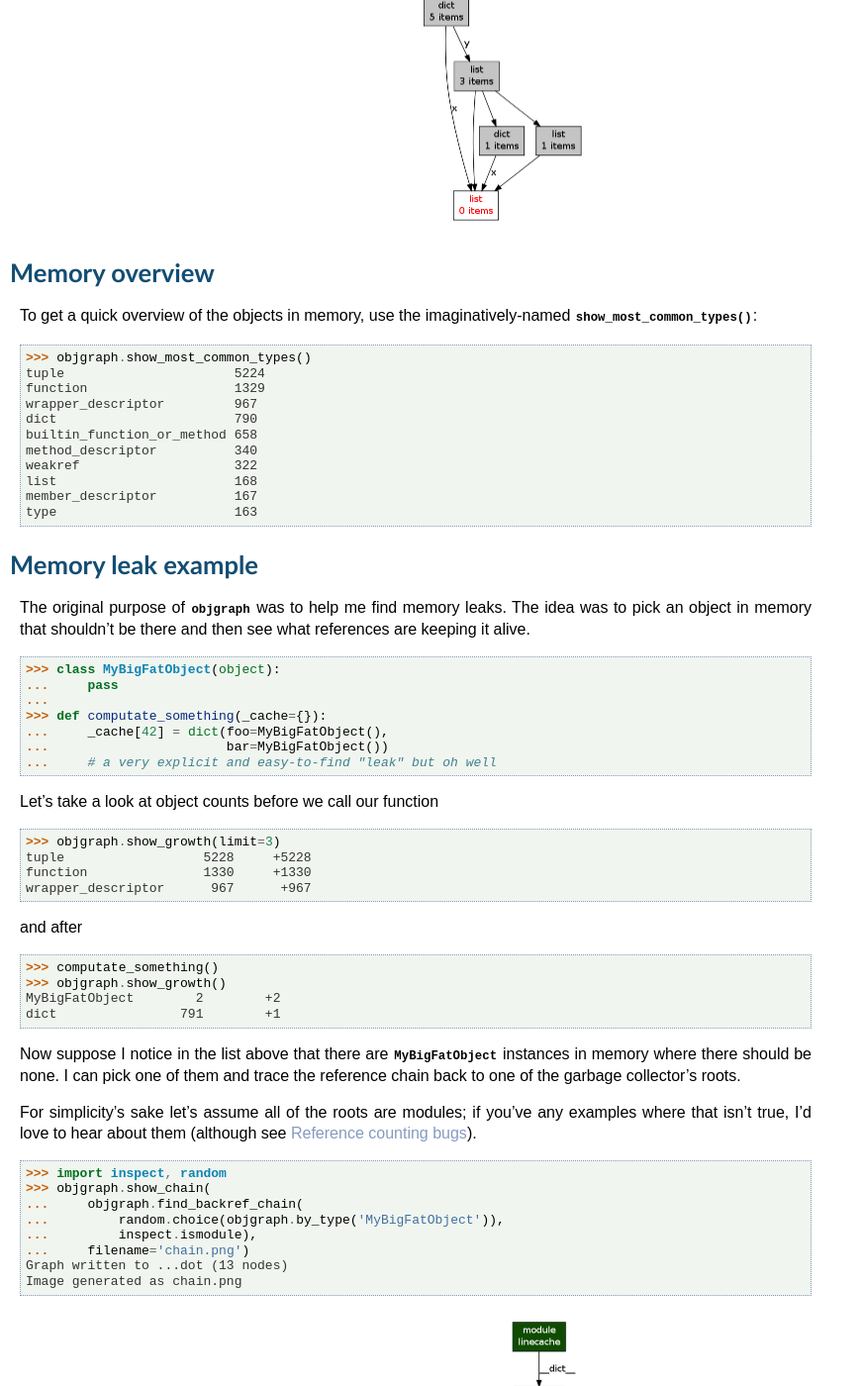
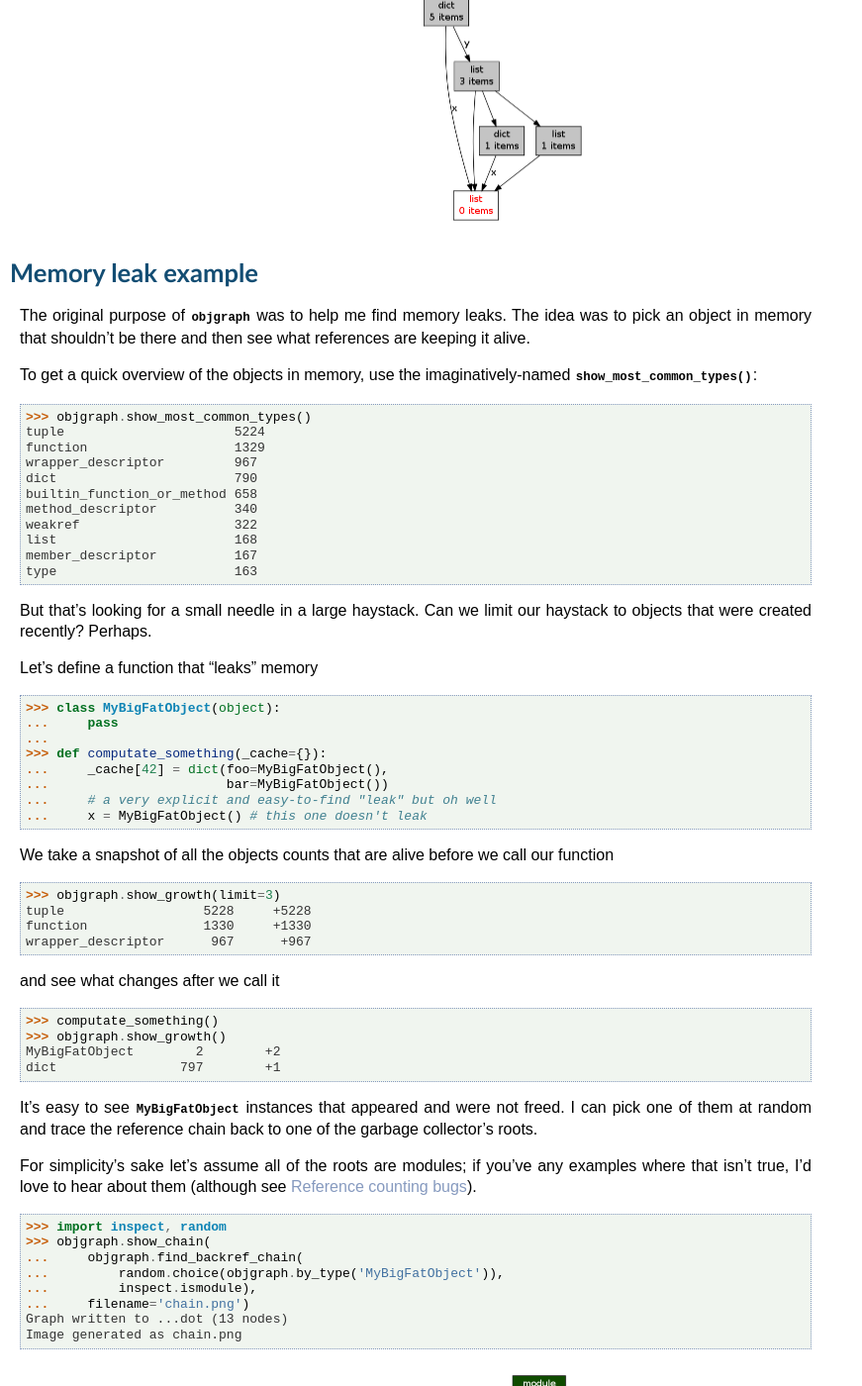
Before and after one commit to mgedmin/objgraph, a Sphinx documentation site: the page built from docs/index.txt, in a window 1280 px wide and 1400 px high, scrolled down 1359 px. Shown: the whole window at 99% size, without its empty margins (0-871 px from the left). Built offline with Sphinx 7.4.7, drawn with Linux system fonts in a browser that asks for light colours.

Commit message:
More documentation edits.

```diff
--- a/docs/index.txt
+++ b/docs/index.txt
@@ -42,8 +42,12 @@ and you'll see
    :scale: 50%
 
 
-Memory overview
----------------
+Memory leak example
+-------------------
+
+The original purpose of :mod:`objgraph` was to help me find memory leaks.
+The idea was to pick an object in memory that shouldn't be there and then
+see what references are keeping it alive.
 
 To get a quick overview of the objects in memory, use the imaginatively-named
 :func:`show_most_common_types`:
@@ -60,13 +64,10 @@ To get a quick overview of the objects in memory, use the imaginatively-named
     member_descriptor          167
     type                       163
 
+But that's looking for a small needle in a large haystack.  Can we limit
+our haystack to objects that were created recently?  Perhaps.
 
-Memory leak example
--------------------
-
-The original purpose of :mod:`objgraph` was to help me find memory leaks.
-The idea was to pick an object in memory that shouldn't be there and then
-see what references are keeping it alive.
+Let's define a function that "leaks" memory
 
     >>> class MyBigFatObject(object):
     ...     pass
@@ -75,24 +76,26 @@ see what references are keeping it alive.
     ...     _cache[42] = dict(foo=MyBigFatObject(),
     ...                       bar=MyBigFatObject())
     ...     # a very explicit and easy-to-find "leak" but oh well
+    ...     x = MyBigFatObject() # this one doesn't leak
 
-Let's take a look at object counts before we call our function
+We take a snapshot of all the objects counts that are alive before
+we call our function
 
     >>> objgraph.show_growth(limit=3) # doctest: +RANDOM_OUTPUT
     tuple                  5228     +5228
     function               1330     +1330
     wrapper_descriptor      967      +967
 
-and after
+and see what changes after we call it
 
     >>> computate_something()
     >>> objgraph.show_growth() # doctest: +RANDOM_OUTPUT
     MyBigFatObject        2        +2
-    dict                791        +1
+    dict                797        +1
 
-Now suppose I notice in the list above that there are :class:`MyBigFatObject`
-instances in memory where there should be none.  I can pick one of them and
-trace the reference chain back to one of the garbage collector's roots.
+It's easy to see :class:`MyBigFatObject` instances that appeared and were
+not freed.  I can pick one of them at random and trace the reference chain
+back to one of the garbage collector's roots.
 
 For simplicity's sake let's assume all of the roots are modules; if you've
 any examples where that isn't true, I'd love to hear about them (although
```
